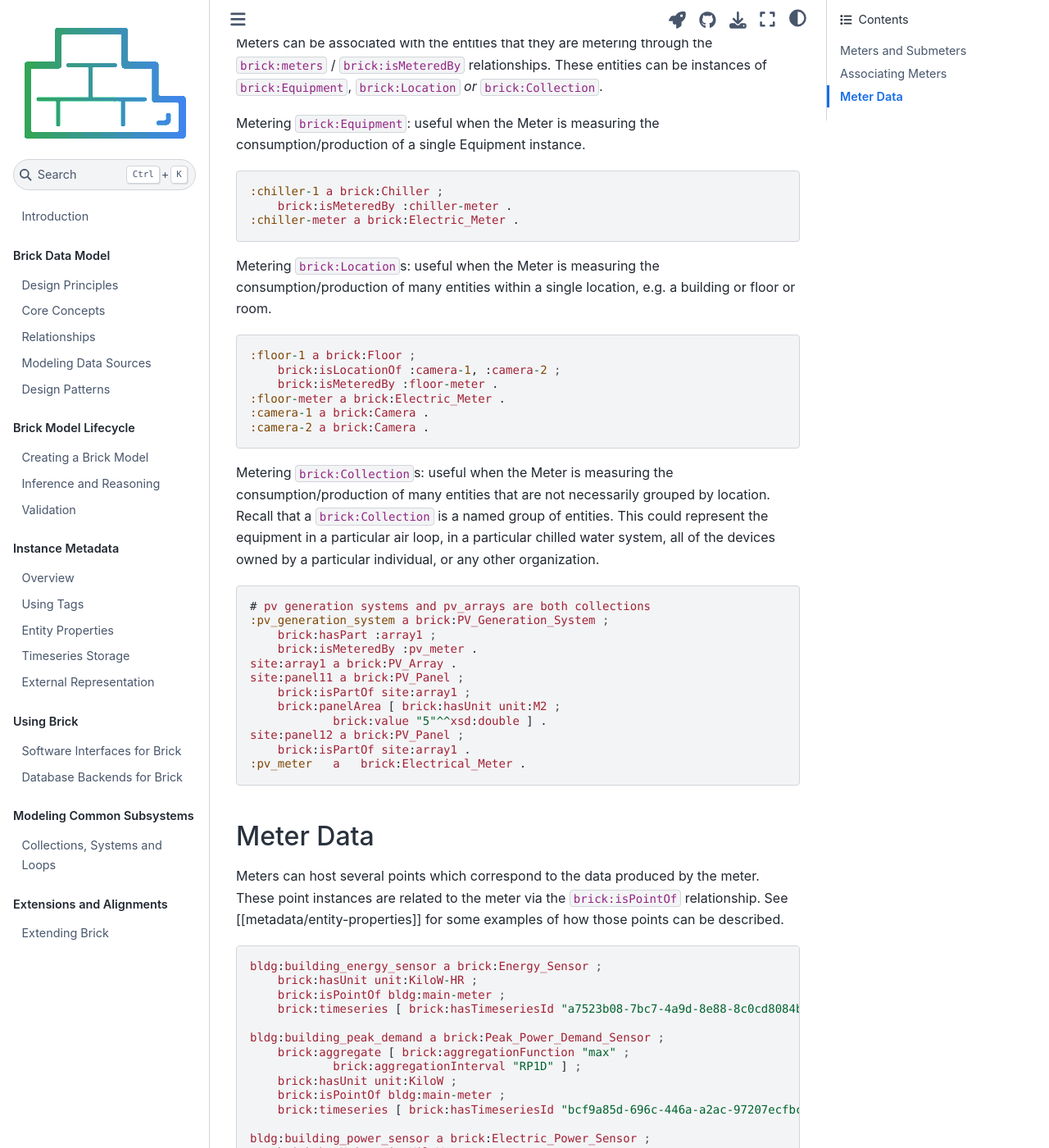
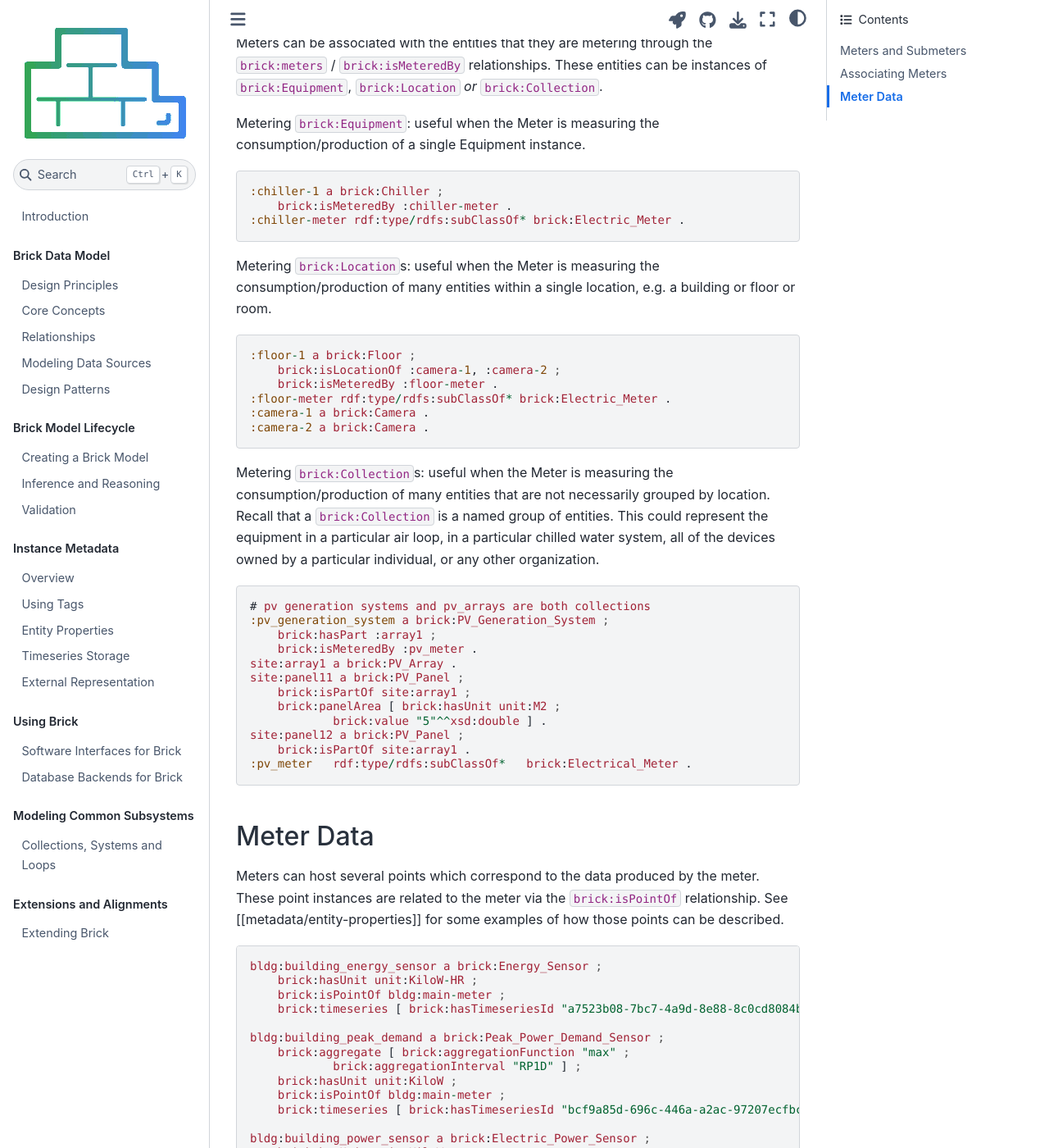
Before and after one commit to BrickSchema/docs, a Jupyter Book: the page built from modeling/meters.md, in a window 1280 px wide and 1400 px high, scrolled down 1364 px. Shown: the whole window at 82% size. Built offline with Jupyter Book 1.0.4 settings and Sphinx 7.4.7 and the Sphinx Book theme 1.1.4, drawn with Linux system fonts in a browser that asks for light colours.

Commit message:
more flexible queries

````diff
--- a/modeling/meters.md
+++ b/modeling/meters.md
@@ -73,7 +73,7 @@ Metering `brick:Equipment`: useful when the Meter is measuring the consumption/p
 ```ttl
 :chiller-1 a brick:Chiller ;
     brick:isMeteredBy :chiller-meter .
-:chiller-meter a brick:Electric_Meter .
+:chiller-meter rdf:type/rdfs:subClassOf* brick:Electric_Meter .
 ```
 
 Metering `brick:Location`s: useful when the Meter is measuring the consumption/production of many entities within a single location, e.g. a building or floor or room.
@@ -82,7 +82,7 @@ Metering `brick:Location`s: useful when the Meter is measuring the consumption/p
 :floor-1 a brick:Floor ;
     brick:isLocationOf :camera-1, :camera-2 ;
     brick:isMeteredBy :floor-meter .
-:floor-meter a brick:Electric_Meter .
+:floor-meter rdf:type/rdfs:subClassOf* brick:Electric_Meter .
 :camera-1 a brick:Camera .
 :camera-2 a brick:Camera .
 ```
@@ -101,7 +101,7 @@ site:panel11 a brick:PV_Panel ;
             brick:value "5"^^xsd:double ] .
 site:panel12 a brick:PV_Panel ;
     brick:isPartOf site:array1 .
-:pv_meter   a   brick:Electrical_Meter .
+:pv_meter   rdf:type/rdfs:subClassOf*   brick:Electrical_Meter .
 ```
 
 ## Meter Data
````
